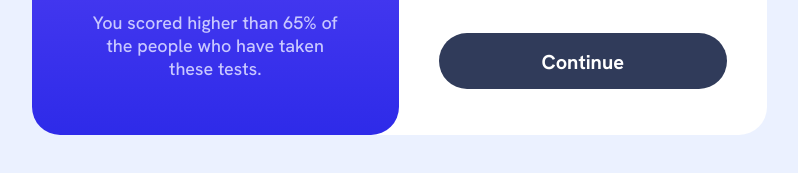
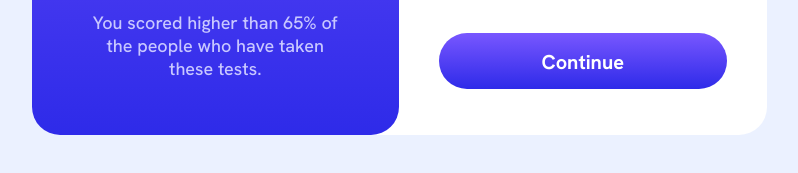
Before and after one commit to efano-dev/vanilla-results-summary-component, a plain HTML site: page index.html in a window 1280 px wide. In both pictures the pointer is over the button "Continue". Shown: the part 521-694 px from the top of the page, without its empty margins (241-1039 px from the left). Drawn offline with Linux system fonts and the light colour scheme.

Commit message:
Added Hover Effect in Button

```diff
--- a/styles/style.css
+++ b/styles/style.css
@@ -170,6 +170,7 @@ main {
     font: inherit;
     font-size: var(--fs-4);
     font-weight: var(--fw-bold);
+    cursor: pointer;
     color: var(--color-white);
     display: block;
     width: 100%;
@@ -179,6 +180,10 @@ main {
     padding: 1rem 1rem 0.875rem;
     border: none;
     border-radius: 32px;
+}
+
+.summary__button:hover, .summary__button:focus {
+    background-image: var(--color-gradient-background);
 }
 
 @media screen and (min-width: 40em) {
```
